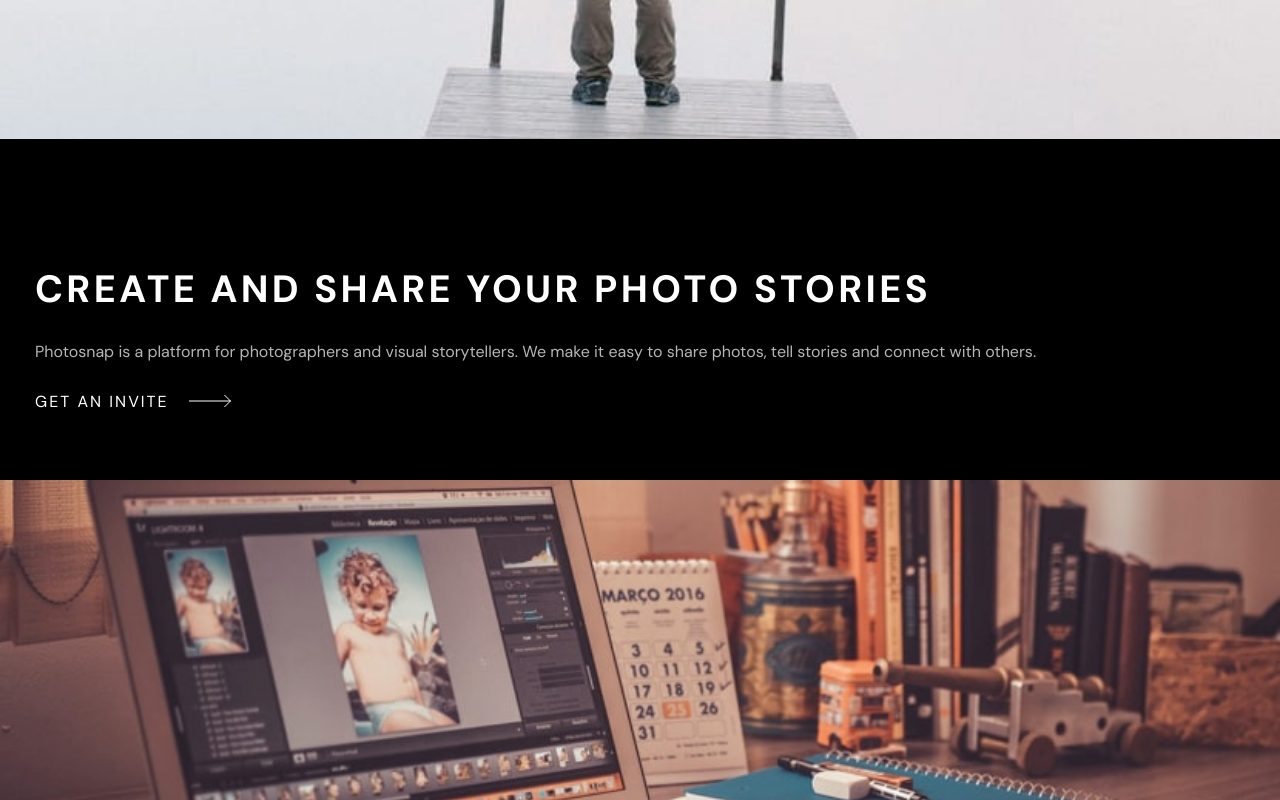
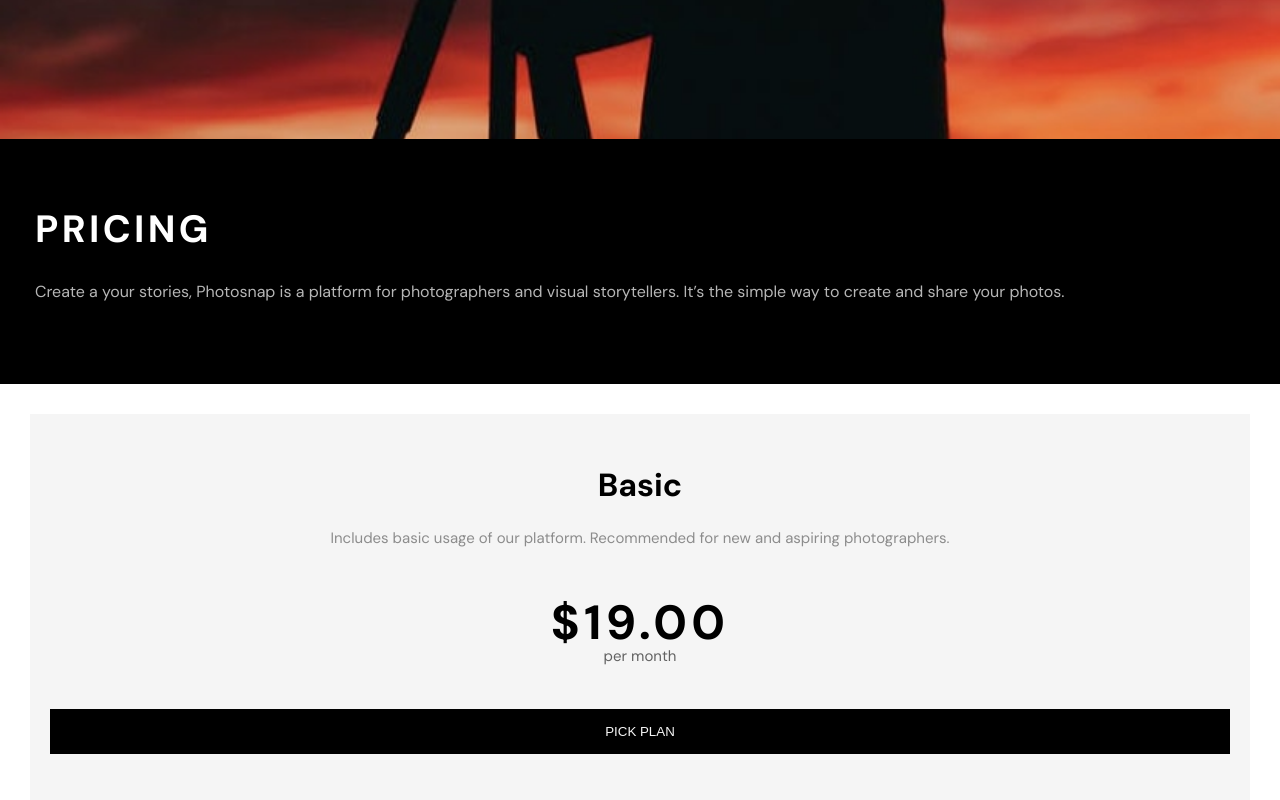
Before and after one commit to Lu1uu/Photosnap-, a Vue app: page /pricing in a window 1280 px wide. Before the commit this address led to /. Shown: the part 320-1120 px from the top of the page. Built offline with nearby package versions, Linux system fonts and the light colour scheme.

Commit message:
Features done, Pricing in progress

```diff
--- a/src/App.vue
+++ b/src/App.vue
@@ -24,6 +24,7 @@ export default {
     --color-gradient-2: hsl(329, 36%, 59%);
     --color-gradient-3: hsl(229, 100%, 68%);
     --color-light-grey: hsl(0, 0%, 87%);
+    --color-gray: hsl(0, 0%, 59%);
 }
 
 html {
@@ -36,7 +37,7 @@ html {
 }
 body {
     width: 100vw;
-    background: slategray;
+    background: white;
     font-family: 'DM Sans', sans-serif;
 }
 
@@ -45,4 +46,13 @@ a:visited {
     // color: white;
     text-decoration: none;
 }
+
+.container {
+    width: 100%;
+    height: 100%;
+}
+
+.px-1 {
+    padding: 3rem;
+}
 </style>
--- /dev/null
+++ b/src/components/PriceCard.vue
@@ -0,0 +1,68 @@
+<template>
+    <div
+        class="card"
+        :style="{ backgroundColor: backgroundColor, color: textColor }"
+    >
+        <p class="card__plan-type">{{ planType }}</p>
+        <p class="card__description" :style="{ color: `${textColor}b6` }">
+            {{ description }}
+        </p>
+        <p class="card__price">{{ price }}</p>
+        <p class="card__per-month">Per Month</p>
+        <button
+            class="card__button"
+            :style="{ backgroundColor: textColor, color: backgroundColor }"
+        >
+            Pick plan
+        </button>
+    </div>
+</template>
+
+<script>
+export default {
+    props: ['backgroundColor', 'textColor', 'planType', 'description', 'price'],
+}
+</script>
+
+<style lang="scss">
+.card {
+    margin-bottom: 3rem;
+    width: 100%;
+    padding: 5rem 2rem;
+    display: flex;
+    flex-direction: column;
+    align-items: center;
+    &__plan-type {
+        font-size: 3.2rem;
+        font-weight: bold;
+    }
+    &__description,
+    &__per-month {
+        line-height: 2.5rem;
+        opacity: 0.6;
+        text-align: center;
+        margin-top: 2rem;
+        font-size: 1.5rem;
+    }
+    &__price {
+        margin-top: 4rem;
+        font-weight: 700;
+        font-size: 4.8rem;
+        letter-spacing: 4.17px;
+    }
+    &__per-month {
+        margin-top: -1rem;
+        opacity: 60%;
+        text-transform: lowercase;
+    }
+    &__button {
+        cursor: pointer;
+        border: none;
+        margin-top: 4rem;
+        width: 100%;
+        padding: 1.5rem;
+        text-align: center;
+        text-transform: uppercase;
+    }
+}
+</style>
--- a/src/components/TheBlog.vue
+++ b/src/components/TheBlog.vue
@@ -1,6 +1,4 @@
 <template>
-    <!-- <img :src="require(`@/assets/home/mobile/${image}`)" alt="image" /> -->
-
     <div
         class="blog"
         :style="{
--- a/src/components/TheHeadline.vue
+++ b/src/components/TheHeadline.vue
@@ -15,7 +15,7 @@
         <p class="headline__paragraph" :style="{ color: `${textColor}b6` }">
             {{ paragraph }}
         </p>
-        <div class="headline__call-to-action">
+        <div v-show="!!callToAction" class="headline__call-to-action">
             <p>{{ callToAction }}</p>
             <svg
                 class="headline__arrow"
@@ -53,7 +53,8 @@ export default {
 
 <style lang="scss" scoped>
 .headline {
-    padding: 7rem 3.5rem;
+    padding: 5rem 3.5rem;
+    padding-top: 1rem;
     &__heading {
         font-size: 3.8rem;
         font-weight: bold;
--- a/src/router/index.js
+++ b/src/router/index.js
@@ -1,6 +1,8 @@
 import { createRouter, createWebHistory } from 'vue-router'
 import Home from '../views/Home.vue'
 import Stories from '@/views/Stories.vue'
+import Features from '@/views/Features.vue'
+import Pricing from '@/views/Pricing'
 
 const routes = [
     {
@@ -16,12 +18,12 @@ const routes = [
     {
         path: '/features',
         name: 'features',
-        redirect: '/',
+        component: Features,
     },
     {
         path: '/pricing',
         name: 'pricing',
-        redirect: '/',
+        component: Pricing,
     },
 ]
 
--- /dev/null
+++ b/src/views/Features.vue
@@ -0,0 +1,135 @@
+<template>
+    <TheHeadline
+        :key="headline.paragraph"
+        :heading="headline.heading"
+        :paragraph="headline.paragraph"
+        :callToAction="headline.callToAction"
+        :backgroundColor="headline.backgroundColor"
+        :textColor="headline.textColor"
+        :image="headline.image"
+    />
+    <TheFeature
+        v-for="feature in features"
+        :key="feature.paragraph"
+        :image="feature.image"
+        :heading="feature.heading"
+        :paragraph="feature.paragraph"
+    />
+    <div class="beta">
+        <h2 class="beta__heading">We’re in beta. Get your invite today!</h2>
+        <div class="beta__call-to-action">
+            <p>GET AN INVITE</p>
+            <svg
+                class="headline__arrow"
+                xmlns="http://www.w3.org/2000/svg"
+                width="43"
+                height="14"
+            >
+                <g fill="none" fill-rule="evenodd" stroke="#fff">
+                    <path d="M0 7h41.864M35.428 1l6 6-6 6" />
+                </g>
+            </svg>
+        </div>
+    </div>
+</template>
+
+<script>
+import TheHeadline from '@/components/TheHeadline'
+import TheFeature from '@/components/TheFeature'
+
+export default {
+    components: {
+        TheFeature,
+        TheHeadline,
+    },
+    data() {
+        return {
+            blogInfo: {
+                title: ' We’re in beta. Get your invite today!',
+                author: 'blah',
+                image: '',
+            },
+            headline: {
+                paragraph:
+                    'We make sure all of our features are designed to be loved by every aspiring and even professional photograpers who wanted to share their stories.',
+                heading: 'FEATURES',
+                callToAction: '',
+                backgroundColor: '#000000',
+                textColor: '#ffffff',
+                image: 'features/desktop/hero.jpg',
+            },
+            features: [
+                {
+                    image: 'desktop/responsive.svg',
+                    heading: '100% Responsive',
+                    paragraph:
+                        'No matter which the device you’re on, our site is fully responsive and stories look beautiful on any screen.',
+                },
+                {
+                    image: 'desktop/no-limit.svg',
+                    heading: 'No Photo Upload Limit',
+                    paragraph:
+                        'Our tool has no limits on uploads or bandwidth. Freely upload in bulk and share all of your stories in one go.',
+                },
+                {
+                    image: 'desktop/embed.svg',
+                    heading: 'Available to Embed',
+                    paragraph:
+                        'Embed Tweets, Facebook posts, Instagram media, Vimeo or YouTube videos, Google Maps, and more. ',
+                },
+                {
+                    image: 'desktop/custom-domain.svg',
+                    heading: 'Custom Domain',
+                    paragraph:
+                        'With Photosnap subscriptions you can host your stories on your own domain. You can also remove our branding! ',
+                },
+                {
+                    image: 'desktop/boost-exposure.svg',
+                    heading: 'Boost Your Exposure',
+                    paragraph:
+                        'Users that viewed your story or gallery can easily get notifed of new and featured stories with our built in mailing list.',
+                },
+                {
+                    image: 'desktop/drag-drop.svg',
+                    heading: 'Drag & Drop',
+                    paragraph:
+                        'Easily drag and drop your image and get beautiful shots everytime. No over the top tooling to add friction to creating stories. ',
+                },
+            ],
+        }
+    },
+}
+</script>
+
+<style lang="scss" scoped>
+.beta {
+    background-image: url('../assets/shared/mobile/bg-beta.jpg');
+    background-position: center;
+    background-size: cover;
+    background-repeat: no-repeat;
+    color: white;
+    padding: 6rem 3rem;
+    display: grid;
+    place-items: center;
+    &__heading {
+        text-transform: uppercase;
+        font-size: 3.2rem;
+        font-weight: 700;
+        line-height: 40px;
+        letter-spacing: 3.3px;
+    }
+    &__call-to-action {
+        place-self: start;
+        margin-top: 5rem;
+        cursor: pointer;
+        display: flex;
+        line-height: 15.6px;
+        letter-spacing: 2px;
+        text-transform: uppercase;
+        font-size: 1.6rem;
+        p {
+            padding-right: 2rem;
+        }
+    }
+}
+</style>
--- /dev/null
+++ b/src/views/Pricing.vue
@@ -0,0 +1,74 @@
+<template>
+    <TheHeadline
+        :key="headline.paragraph"
+        :heading="headline.heading"
+        :paragraph="headline.paragraph"
+        :callToAction="headline.callToAction"
+        :backgroundColor="headline.backgroundColor"
+        :textColor="headline.textColor"
+        :image="headline.image"
+    />
+    <div class="container px-1">
+        <PriceCard
+            v-for="pricing in pricings"
+            :key="pricing.planType"
+            :description="pricing.description"
+            :textColor="pricing.textColor"
+            :backgroundColor="pricing.backgroundColor"
+            :planType="pricing.planType"
+            :price="pricing.price"
+        />
+    </div>
+</template>
+
+<script>
+import TheHeadline from '@/components/TheHeadline'
+import PriceCard from '@/components/PriceCard'
+export default {
+    components: {
+        PriceCard,
+        TheHeadline,
+    },
+    data() {
+        return {
+            headline: {
+                paragraph:
+                    'Create a your stories, Photosnap is a platform for photographers and visual storytellers. It’s the simple way to create and share your photos.',
+                heading: 'PRICING',
+                callToAction: '',
+                backgroundColor: '#000000',
+                textColor: '#ffffff',
+                image: 'pricing/desktop/hero.jpg',
+            },
+            pricings: [
+                {
+                    price: '$19.00',
+                    planType: 'Basic',
+                    backgroundColor: '#F5F5F5',
+                    textColor: '#000000',
+                    description:
+                        'Includes basic usage of our platform. Recommended for new and aspiring photographers.',
+                },
+                {
+                    price: '$39.00',
+                    planType: 'Pro',
+                    backgroundColor: '#000000',
+                    textColor: '#f5f5f5',
+                    description:
+                        'More advanced features available. Recommended for photography veterans and professionals.',
+                },
+                {
+                    price: '$99.00',
+                    planType: 'Business',
+                    backgroundColor: '#F5F5F5',
+                    textColor: '#000000',
+                    description:
+                        'Additional features available such as more detailed metrics. Recommended for business owners.',
+                },
+            ],
+        }
+    },
+}
+</script>
+
+<style></style>
```
